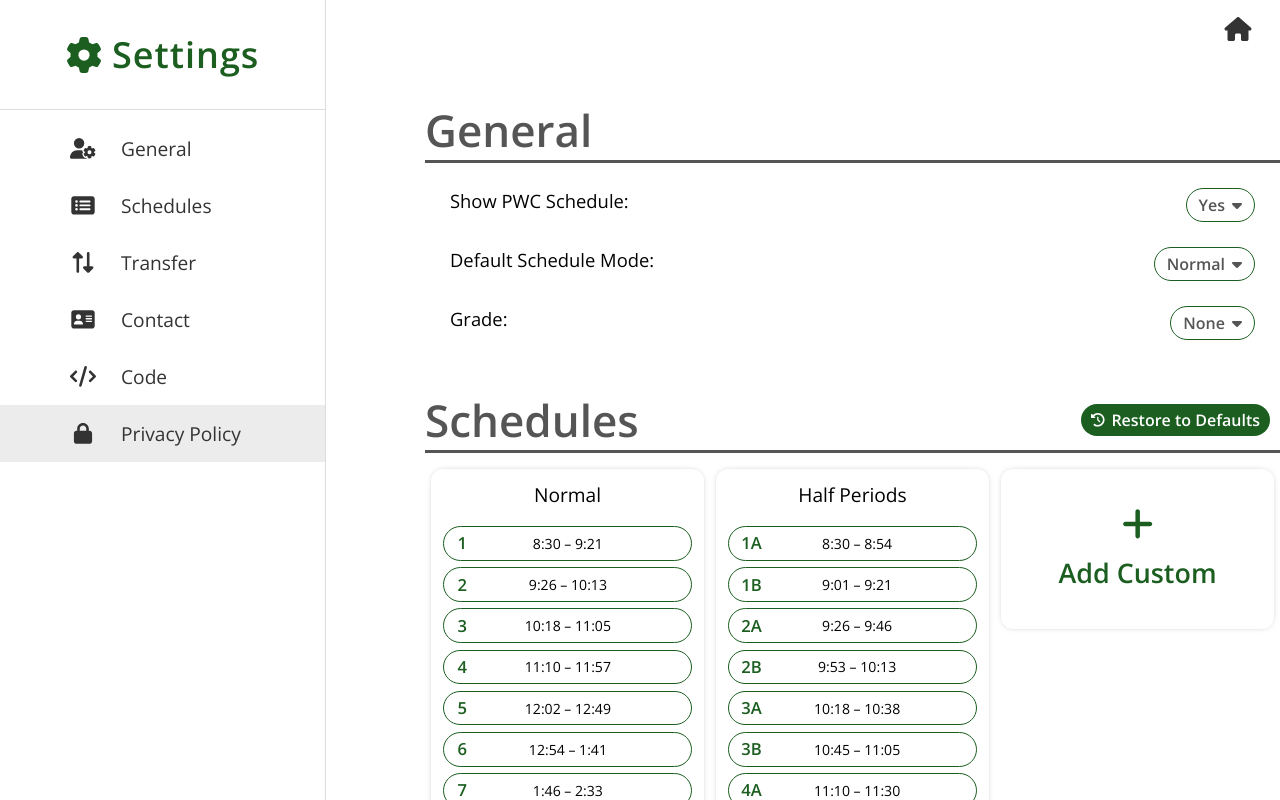
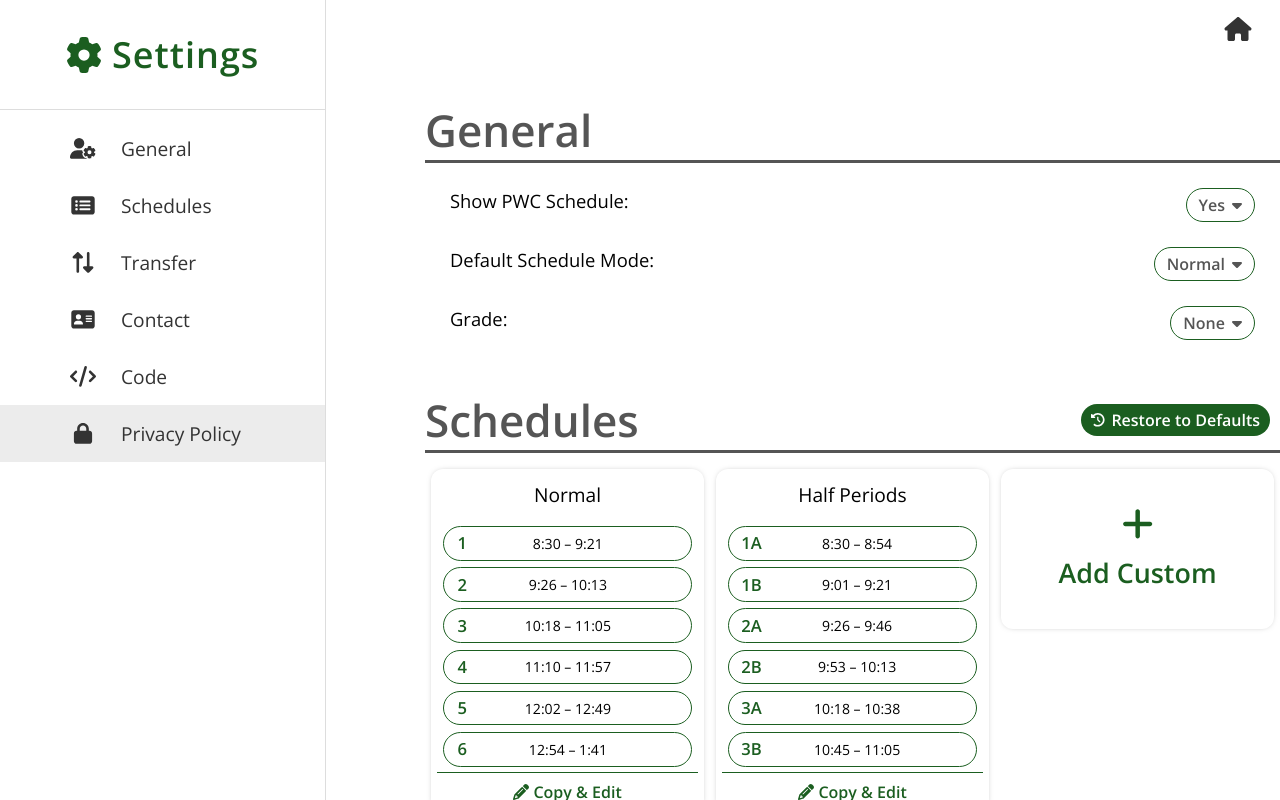
Before and after one commit to stevenson-space/shs, a Vue app: page /settings in a window 1280 px wide. Shown: the top 800 px of the page. Built offline with nearby package versions, Linux system fonts and the light colour scheme.

Commit message:
Limit max height of schedule card in for settings page

```diff
--- a/src/views/Settings/Schedules.vue
+++ b/src/views/Settings/Schedules.vue
@@ -18,6 +18,7 @@
         class="card"
         :schedule="schedule"
         :title="schedule.name"
+        max-height="300px"
       >
         <div class="actions">
           <div v-if="schedule.isCustom" class="action" @click="deleteSchedule(schedule.name)">
```
